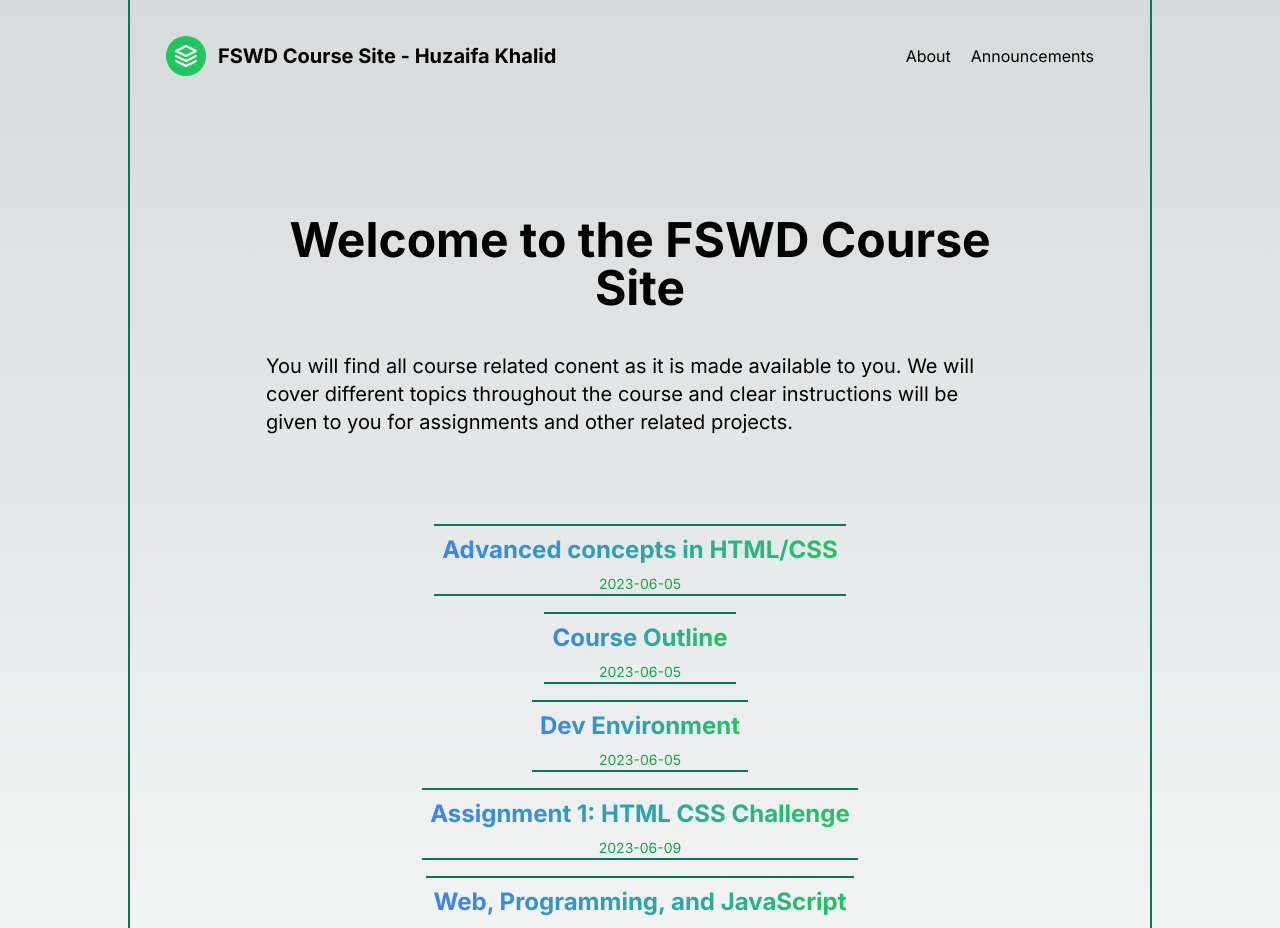
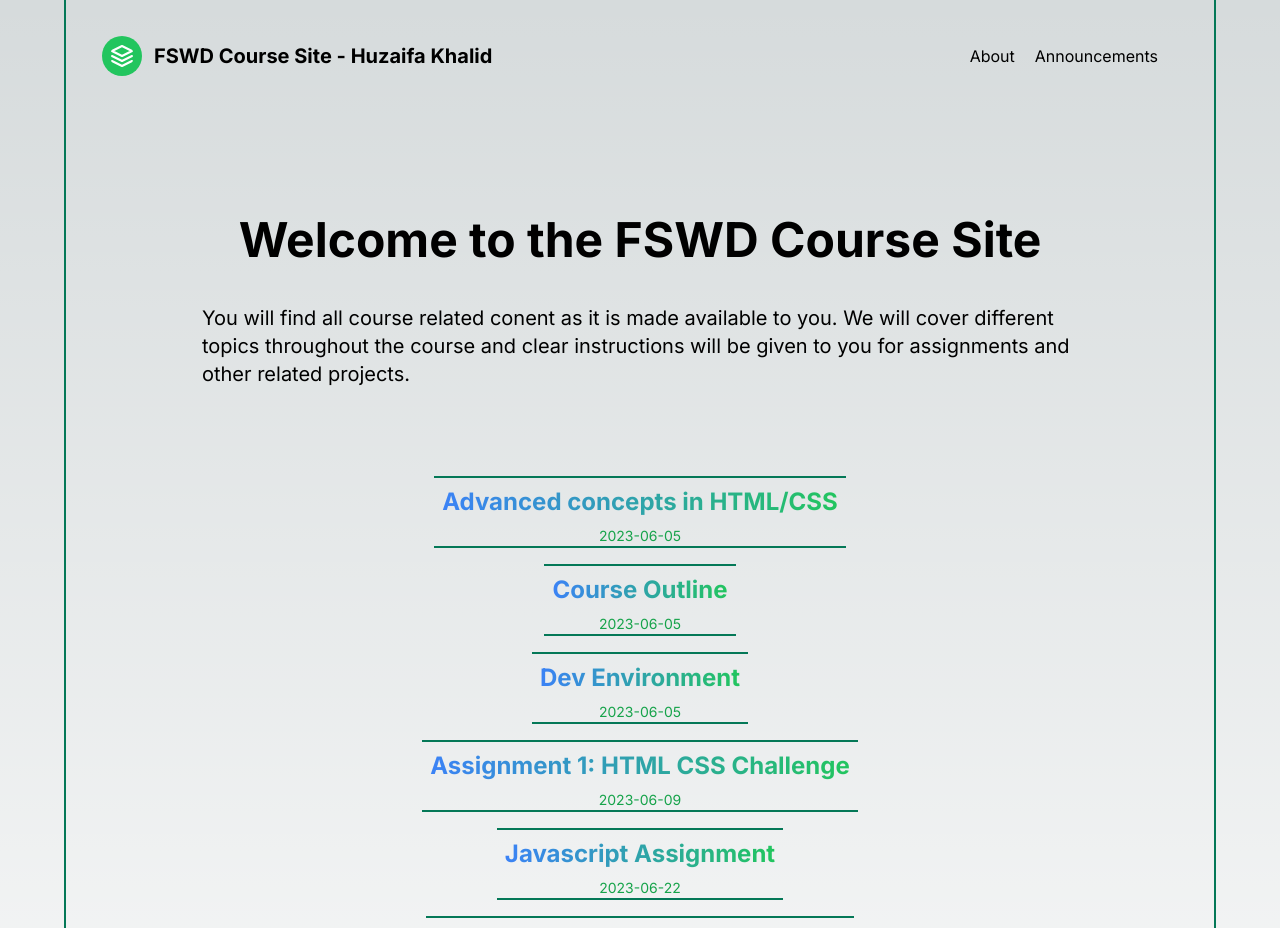
Before and after one commit to thisishuzaifa/brain-dump, a Next.js app: page / in a window 1280 px wide. Shown: the top 928 px of the page. Built offline with nearby package versions, Linux system fonts and the light colour scheme.

Commit message:
added assignment

```diff
--- a/app/about/page.tsx
+++ b/app/about/page.tsx
@@ -9,7 +9,7 @@ export default function About(){
             <h1 className="text-4xl font-bold text-center">About Me</h1>
             <p className="text-white-600 text-xl mt-4">
                  I am a software developer and an Information Technology
-                                analyst with a passion for
+                                specialist with a passion for
                                 engineering and system design. I studied Software
                                 Systems Development at the British Columbia Institute
                                 of Technology. I am currently working as IT Specialist
--- a/app/announcements/page.tsx
+++ b/app/announcements/page.tsx
@@ -24,6 +24,12 @@ export default function Announcements() {
             <p className="text-white-600 mt-4 text-xl">
                 Classes will resue this week with focus on JavaScript. We will begin with a short code review and proceed with the class.
             </p>
+            <h3 className="text-bold text-3xl text-emerald-600 mt-4">
+                JavaScript Assignment Posted
+            </h3>
+            <p className="text-white-600 mt-4 text-xl">
+                The JavaScript assignment has been posted. Please check the assignments page for more details.
+            </p>
 
 
         </div>
--- a/app/layout.tsx
+++ b/app/layout.tsx
@@ -18,7 +18,7 @@ export default function RootLayout({
   return (
     <html lang="en">
       <body className={inter.className} >
-        <div className="mx-auto max-w-5xl min-h-screen border-x-2 border-emerald-700 p-4">
+        <div className="mx-auto max-w-6xl min-h-screen border-x-2 border-emerald-700 p-4">
         <Navigation />
           {children}
         </div>
--- /dev/null
+++ b/posts/js-assignment.md
@@ -0,0 +1,25 @@
+---
+title: "Javascript Assignment"
+subtitle: "Simple Javascript Assignment"
+date: "2023-06-22"
+---
+
+# Javascript Assignment
+
+## 1. Create a function that takes 3 arguments and returns the sum of the these arguments.
+
+## 2. FizzBuzz Challenge
+
+Write a program that prints all the numbers from 1 to 100. For multiples of 3, instead of the number, print "Fizz", for multiples of 5 print "Buzz". For numbers which are multiples of both 3 and 5, print "FizzBuzz".
+
+## 3. Solve the following problems:
+
+
+
+**index.html:**
+Create an HTML page named "`index.html`" to show off and combine what we have covered during this time.
+
+**alphabet.html:**
+If the text in the textbox has the word "alphabet" in it, then loop through the letters backwards from `z` to `a` and append images of the letters to the document; each letter must be 40px wide. Whenever a letter is clicked, all the images on the document get that letter's `src`.
+
+Find the letters images in Discord.
```
